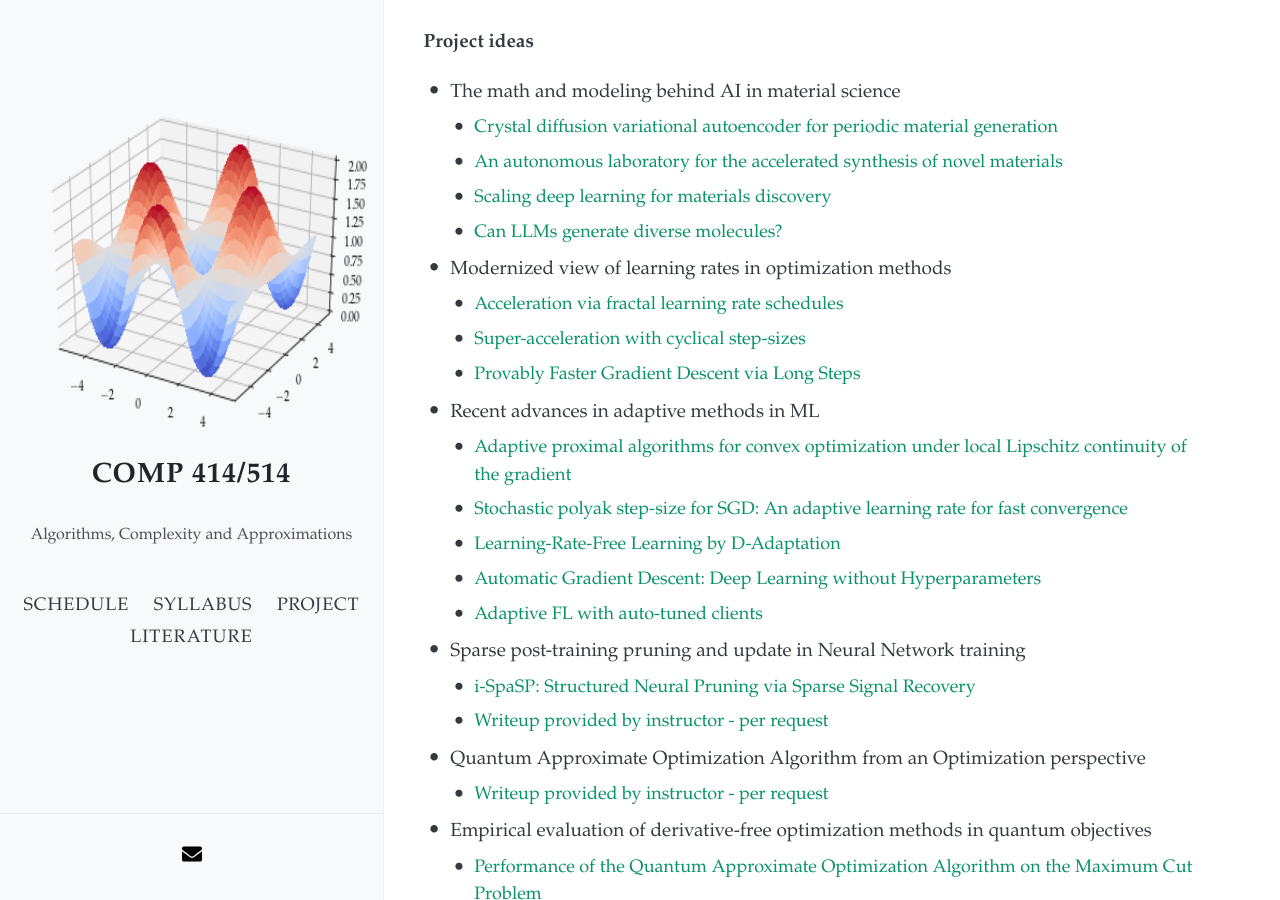
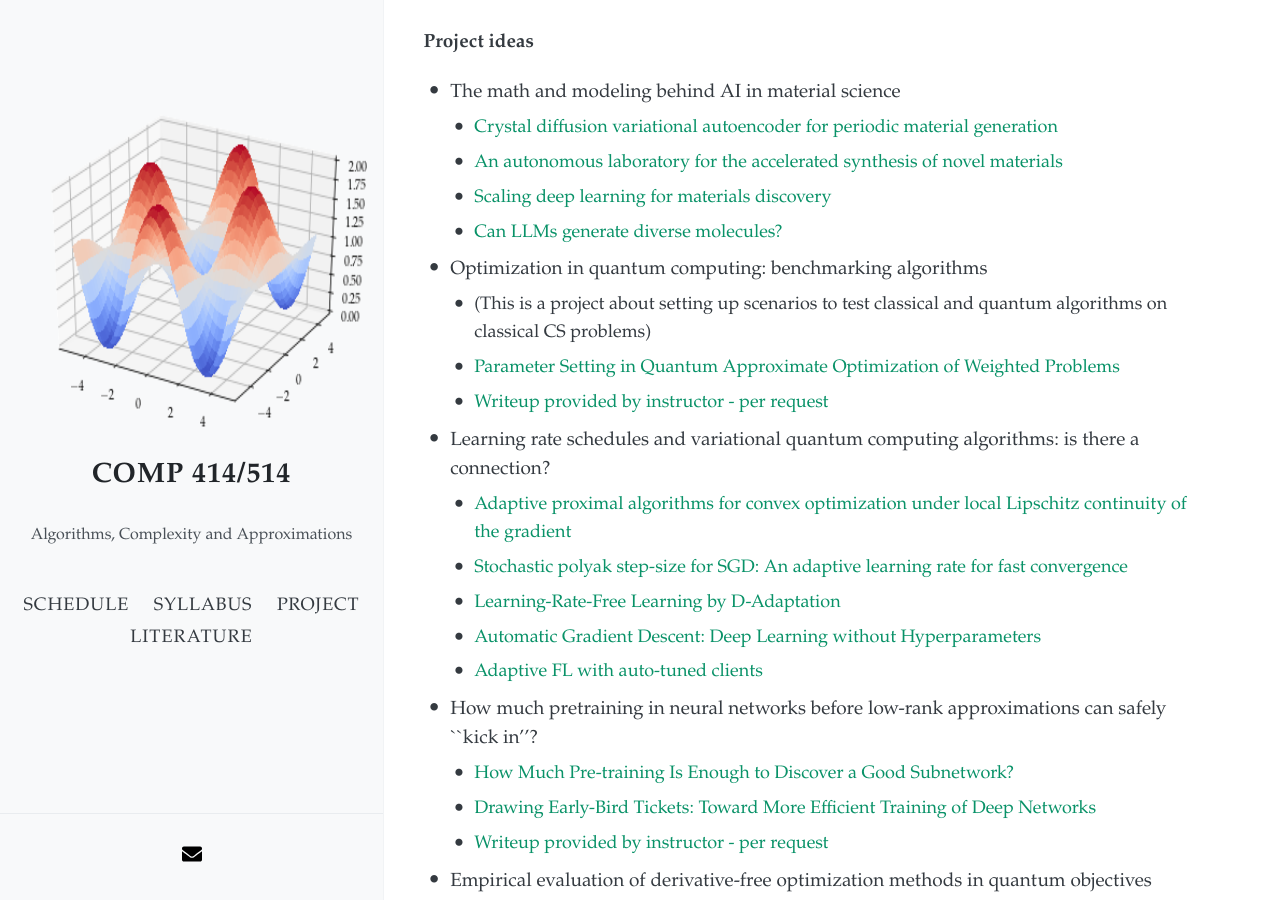
Before and after one commit to akyrillidis/comp414-514, a Jekyll site: the page built from project.md, in a window 1280 px wide and 900 px high, scrolled down 1206 px. Built offline with Jekyll 4.4.1, drawn with Linux system fonts in a browser that asks for light colours; nearby versions of some CDN libraries.

Commit message:
Update project.md

```diff
--- a/project.md
+++ b/project.md
@@ -40,23 +40,21 @@ The course project can be categorized as a literature review, original research,
   - [Scaling deep learning for materials discovery](https://www.nature.com/articles/s41586-023-06735-9.pdf)
   - [Can LLMs generate diverse molecules?](https://arxiv.org/pdf/2410.03138)
 
-- Modernized view of learning rates in optimization methods
-  - [Acceleration via fractal learning rate schedules](https://proceedings.mlr.press/v139/agarwal21a/agarwal21a.pdf)
-  - [Super-acceleration with cyclical step-sizes](https://proceedings.mlr.press/v151/goujaud22a/goujaud22a.pdf)
-  - [Provably Faster Gradient Descent via Long Steps](https://arxiv.org/pdf/2307.06324.pdf)
+- Optimization in quantum computing: benchmarking algorithms
+  - (This is a project about setting up scenarios to test classical and quantum algorithms on classical CS problems)
+  - [Parameter Setting in Quantum Approximate Optimization of Weighted Problems](https://arxiv.org/pdf/2305.15201)
+  - [Writeup provided by instructor - per request]()
 
-- Recent advances in adaptive methods in ML
+- Learning rate schedules and variational quantum computing algorithms: is there a connection?
   - [Adaptive proximal algorithms for convex optimization under local Lipschitz continuity of the gradient](https://arxiv.org/pdf/2301.04431.pdf)
   - [Stochastic polyak step-size for SGD: An adaptive learning rate for fast convergence](https://arxiv.org/pdf/2002.10542.pdf)
   - [Learning-Rate-Free Learning by D-Adaptation](https://arxiv.org/pdf/2301.07733.pdf)
   - [Automatic Gradient Descent: Deep Learning without Hyperparameters](https://arxiv.org/pdf/2304.05187.pdf)
   - [Adaptive FL with auto-tuned clients](https://arxiv.org/pdf/2306.11201.pdf)
 
-- Sparse post-training pruning and update in Neural Network training
-  - [i-SpaSP: Structured Neural Pruning via Sparse Signal Recovery](https://arxiv.org/pdf/2112.04905.pdf)
-  - [Writeup provided by instructor - per request]()
-
-- Quantum Approximate Optimization Algorithm from an Optimization perspective
+- How much pretraining in neural networks before low-rank approximations can safely ``kick in''?
+  - [How Much Pre-training Is Enough to Discover a Good Subnetwork?](https://openreview.net/pdf?id=UVE7LllpXe)
+  - [Drawing Early-Bird Tickets: Toward More Efficient Training of Deep Networks](https://openreview.net/pdf?id=BJxsrgStvr)
   - [Writeup provided by instructor - per request]()
 
 - Empirical evaluation of derivative-free optimization methods in quantum objectives
```
